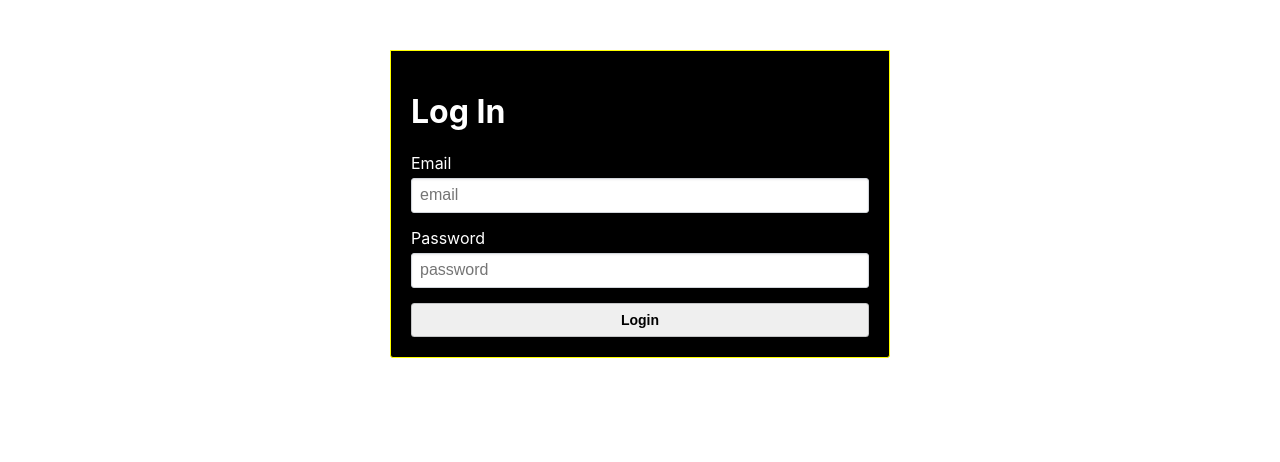
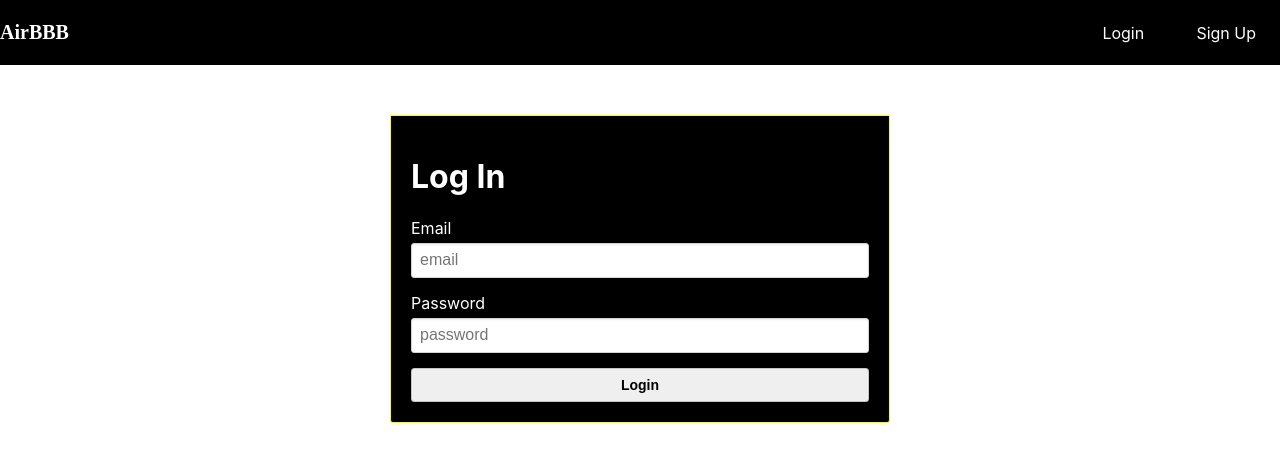
Before and after one commit to stobrien89/AirBBB, a React (Create React App) app in the folder airbbb_frontend/: page /login in a window 1280 px wide. Shown: the top 462 px of the page. Built offline with nearby package versions, Linux system fonts and the light colour scheme; no server answers; the HTML template or start-up script is replaced by a standard one.

Commit message:
added nav, debugging logout

```diff
--- a/airbbb_frontend/src/components/App.jsx
+++ b/airbbb_frontend/src/components/App.jsx
@@ -4,12 +4,14 @@ import Airlines from "./Airlines/Airlines";
 import Airline from "./Airline/Airline";
 import Register from "./Auth/Register";
 import Login from "./Auth/Login";
-import UnprotectedRoute from "./UnprotectedRoute";
+import NavigationBar from "./Nav/Nav";
+import UnprotectedRoute from "../context/UnprotectedRoute";
 import { AuthProvider } from "../context/AuthContext";
 
 const App = () => {
   return (
     <AuthProvider>
+      <NavigationBar />
       <Switch>
         <Route exact path="/" component={Airlines} />
         <Route exact path="/airlines/:slug" component={Airline} />
--- a/airbbb_frontend/src/components/Auth/Login.jsx
+++ b/airbbb_frontend/src/components/Auth/Login.jsx
@@ -1,4 +1,4 @@
-import React, { useState, useEffect } from "react";
+import React, { useState } from "react";
 import { AuthConsumer } from "../../context/AuthContext";
 import styled from "styled-components";
 
@@ -67,8 +67,8 @@ const Field = styled.div`
 
 const Login = (props) => {
   const [user, setUser] = useState({ email: "", password: "" });
-  const handleChange = (e) => {
-    setUser({ ...user, [e.target.name]: e.target.value });
+  const handleChange = (event) => {
+    setUser({ ...user, [event.target.name]: event.target.value });
   };
 
   return (
--- a/airbbb_frontend/src/components/Auth/Register.jsx
+++ b/airbbb_frontend/src/components/Auth/Register.jsx
@@ -1,5 +1,4 @@
-import React, { useState, useEffect } from "react";
-import axios from "axios";
+import React, { useState } from "react";
 import styled from "styled-components";
 import { AuthConsumer } from "../../context/AuthContext";
 
--- /dev/null
+++ b/airbbb_frontend/src/components/Nav/Nav.jsx
@@ -0,0 +1,110 @@
+import React, { Fragment } from "react";
+import styled from "styled-components";
+import { Route, Link } from "react-router-dom";
+import { AuthConsumer } from "../../context/AuthContext";
+
+const Wrapper = styled.nav`
+  width: 100%;
+  height: 65px;
+  line-height: 65px;
+  background-color: black;
+  color: white;
+  margin-left: auto;
+  margin-right: auto;
+  max-width: 100%;
+`;
+
+const Container = styled.div`
+  margin-left: auto;
+  margin-right: auto;
+  max-width: 1300px;
+`;
+
+const Nav = styled.nav`
+  display: flex;
+  flex-direction: row;
+  justify-content: space-between;
+`;
+
+const Left = styled.div`
+  flex-basis: auto;
+  align-self: flex-start !important;
+`;
+
+const Right = styled.div`
+  flex-basis: 12%;
+  align-self: flex-end !important;
+  margin-right: 24px;
+  a {
+    color: #fff;
+    text-decoration: none;
+    cursor: pointer;
+  }
+`;
+
+const Menu = styled.ul`
+  display: flex;
+  flex-direction: row;
+  justify-content: space-between;
+  padding: 0;
+  margin: 0;
+  list-style-type: none;
+`;
+
+const Logo = styled.span`
+  font-family: "Poppins-ExtraBold";
+  font-weight: bold;
+  font-size: 20px;
+  a {
+    font-size: inherit;
+    font-weight: inherit;
+    font-family: inherit;
+    color: #fff;
+    text-decoration: none;
+  }
+`;
+
+const NavigationBar = (props) => {
+  return (
+    <AuthConsumer>
+      {({ isAuth, logout }) => (
+        <Wrapper>
+          <Container>
+            <Nav>
+              <Left>
+                <Logo>
+                  <Link to="/">AirBBB</Link>
+                </Logo>
+              </Left>
+              <Right>
+                <Menu>
+                  {isAuth ? (
+                    <Fragment>
+                      <li>
+                        <Link to="/">Home</Link>
+                      </li>
+                      <li>
+                        <a onClick={logout}>Log Out</a>
+                      </li>
+                    </Fragment>
+                  ) : (
+                    <Fragment>
+                      <li>
+                        <Link to="/login">Login</Link>
+                      </li>
+                      <li>
+                        <Link to="/register">Sign Up</Link>
+                      </li>
+                    </Fragment>
+                  )}
+                </Menu>
+              </Right>
+            </Nav>
+          </Container>
+        </Wrapper>
+      )}
+    </AuthConsumer>
+  );
+};
+
+export default NavigationBar;
--- a/airbbb_frontend/src/context/AuthContext.jsx
+++ b/airbbb_frontend/src/context/AuthContext.jsx
@@ -1,6 +1,5 @@
 import React, { Component, createContext } from "react";
 import axios from "axios";
-import axioshelper from "../utils/axios/axioshelper";
 import authenticate from "../utils/auth/authenticate";
 
 const AuthContext = createContext();
@@ -16,6 +15,7 @@ class AuthProvider extends Component {
 
   login = (user, props, event) => {
     event.preventDefault();
+    console.log(user);
 
     axios
       .post(
@@ -54,6 +54,7 @@ class AuthProvider extends Component {
     axios
       .delete("http://localhost:3000/api/v1/auth/logout")
       .then((res) => {
+        console.log(res);
         this.setState({ isAuth: false });
         window.location.href = "/";
       })
--- a/airbbb_frontend/src/components/UnprotectedRoute.jsx
+++ b/airbbb_frontend/src/context/UnprotectedRoute.jsx
@@ -1,7 +1,7 @@
 //Redirects user away from route if logged in
 import React from "react";
 import { Route, Redirect } from "react-router-dom";
-import { AuthConsumer } from "../context/AuthContext";
+import { AuthConsumer } from "./AuthContext";
 
 const UnprotectedRoute = ({ component: Component, ...rest }) => (
   <AuthConsumer>
--- a/airbbb_frontend/src/utils/auth/authenticate.js
+++ b/airbbb_frontend/src/utils/auth/authenticate.js
@@ -4,7 +4,9 @@ const authenticate = async () => {
   let auth = { isAuth: false, email: "" };
 
   await axios
-    .get("http://localhost:3000/api/v1/auth", { withCredentials: true })
+    .get("http://localhost:3000/api/v1/auth/logged_in", {
+      withCredentials: true,
+    })
     .then((res) => {
       console.log(res);
       auth = { isAuth: res.data.logged_in, email: res.data.email };
```
